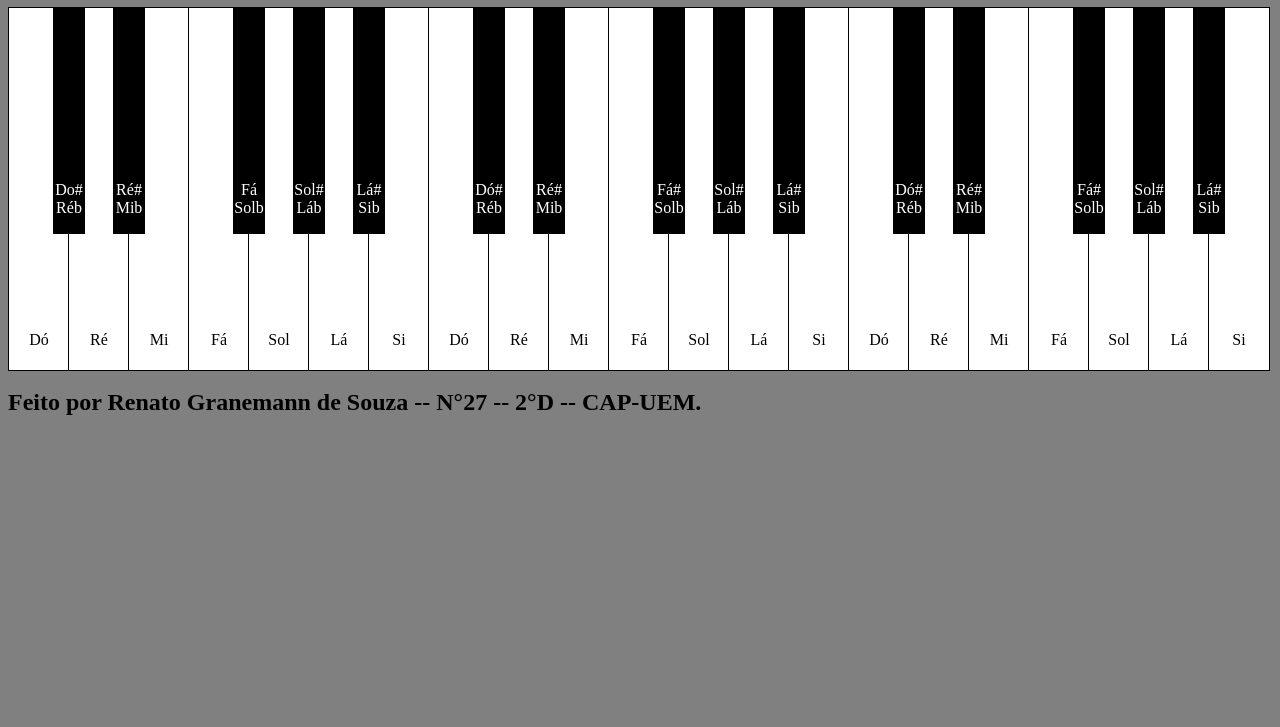
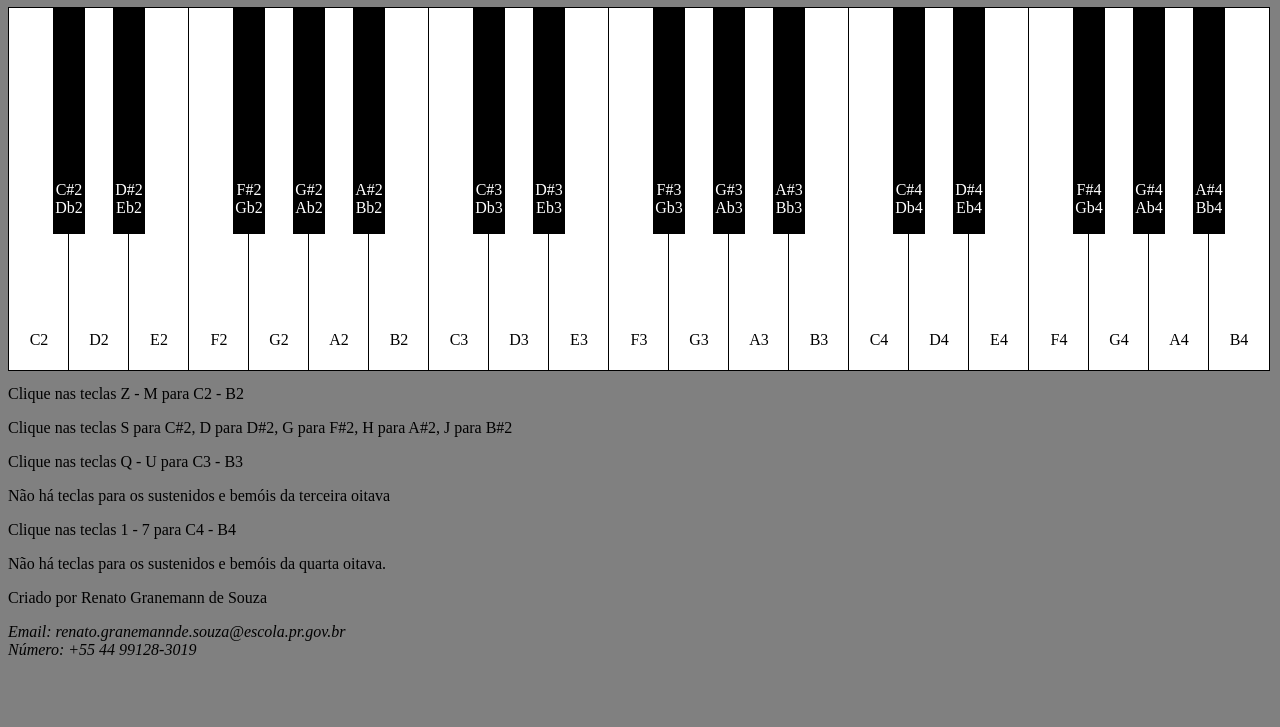
Before and after one commit to Renato-Granemann/Piano, a plain HTML site: page index.html in a window 1280 px wide. Shown: the part 73-800 px from the top of the page. Drawn offline with Linux system fonts and the light colour scheme; no server answers.

Commit message:
Estilo e informações index.html

```diff
--- a/index.html
+++ b/index.html
@@ -4,146 +4,161 @@
 <head>
     <meta charset="UTF-8">
     <meta name="viewport" content="width=device-width, initial-scale=1.0">
-    <title>Teclado</title>
+    <title>Piano</title>
     <link href="styles.css" rel="stylesheet">
 </head>
 
 <body>
-    <h1 class="title"> TECLADO</h1>
+    <h1 class="titulo"> Piano musical (C2 até B4)</h1>
     <div class="piano">
         <div class="primeira-oitava">
             <div class="key white C" data-note="C2">
-                <p class="nota">Dó</p>
+                <p class="nota"> C2</p>
             </div>
 
             <div class="key black C-sharp" data-note="C#2">
-                <p class="nota-tecla-preta">Do# Réb</p>
+                <p class="nota-tecla-preta">C#2 <br> Db2</p>
             </div>
 
             <div class="key white D" data-note="D2">
-                <p class="nota"> Ré </p>
+                <p class="nota"> D2 </p>
             </div>
 
             <div class="key black D-sharp" data-note="D#2">
-                <p class="nota-tecla-preta"> Ré# Mib</p>
+                <p class="nota-tecla-preta"> D#2 <br> Eb2</p>
             </div>
 
             <div class=" key white E" data-note="E2">
-                <p class="nota"> Mi </p>
+                <p class="nota"> E2 </p>
             </div>
 
             <div class=" key white F" data-note="F2">
-                <p class="nota"> Fá </p>
+                <p class="nota"> F2 </p>
             </div>
 
             <div class="key black F-sharp" data-note="F#2">
-                <p class="nota-tecla-preta"> Fá Solb </p>
+                <p class="nota-tecla-preta"> F#2 <br> Gb2 </p>
             </div>
 
             <div class=" key white G" data-note="G2">
-                <p class="nota"> Sol </p>
+                <p class="nota"> G2 </p>
             </div>
 
             <div class="key black G-sharp" data-note="G#2">
-                <p class="nota-tecla-preta"> Sol# Láb </p>
+                <p class="nota-tecla-preta"> G#2 <br> Ab2 </p>
             </div>
 
             <div class=" key white A" data-note="A2">
-                <p class="nota"> Lá </p>
+                <p class="nota"> A2 </p>
             </div>
 
             <div class="key black A-sharp" data-note="A#2">
-                <p class="nota-tecla-preta"> Lá# Sib </p>
+                <p class="nota-tecla-preta"> A#2 <br> Bb2 </p>
             </div>
 
             <div class=" key white B" data-note="B2">
-                <p class="nota"> Si </p>
+                <p class="nota"> B2 </p>
             </div>
         </div>
 
         <div class="segunda-oitava para-direita-1">
             <div class="key white C" data-note="C3">
-                <p class="nota">Dó</p>
+                <p class="nota">C3</p>
             </div>
             <div class="key black C-sharp" data-note="C#3">
-                <p class="nota-tecla-preta">Dó# Réb</p>
+                <p class="nota-tecla-preta">C#3 <br> Db3</p>
             </div>
             <div class="key white D" data-note="D3">
-                <p class="nota">Ré</p>
+                <p class="nota">D3</p>
             </div>
             <div class="key black D-sharp" data-note="D#3">
-                <p class="nota-tecla-preta">Ré# Mib</p>
+                <p class="nota-tecla-preta">D#3 <br> Eb3</p>
             </div>
             <div class="key white E" data-note="E3">
-                <p class="nota">Mi</p>
+                <p class="nota">E3</p>
             </div>
             <div class="key white F" data-note="F3">
-                <p class="nota">Fá</p>
+                <p class="nota">F3</p>
             </div>
             <div class="key black F-sharp" data-note="F#3">
-                <p class="nota-tecla-preta">Fá# Solb</p>
+                <p class="nota-tecla-preta">F#3 <br> Gb3</p>
             </div>
             <div class="key white G" data-note="G3">
-                <p class="nota">Sol</p>
+                <p class="nota">G3</p>
             </div>
             <div class="key black G-sharp" data-note="G#3">
-                <p class="nota-tecla-preta">Sol# Láb</p>
+                <p class="nota-tecla-preta">G#3 <br> Ab3</p>
             </div>
             <div class="key white A" data-note="A3">
-                <p class="nota">Lá</p>
+                <p class="nota">A3</p>
             </div>
             <div class="key black A-sharp" data-note="A#3">
-                <p class="nota-tecla-preta">Lá# Sib</p>
+                <p class="nota-tecla-preta">A#3 <br> Bb3</p>
             </div>
             <div class="key white B" data-note="B3">
-                <p class="nota">Si</p>
+                <p class="nota">B3</p>
             </div>
         </div>
 
 
         <div class="terceira-oitava para-direita-2">
             <div class="key white C" data-note="C4">
-                <p class="nota">Dó</p>
+                <p class="nota">C4</p>
             </div>
             <div class="key black C-sharp" data-note="C#4">
-                <p class="nota-tecla-preta">Dó# Réb</p>
+                <p class="nota-tecla-preta">C#4 <br> Db4</p>
             </div>
             <div class="key white D" data-note="D4">
-                <p class="nota">Ré</p>
+                <p class="nota">D4</p>
             </div>
             <div class="key black D-sharp" data-note="D#4">
-                <p class="nota-tecla-preta">Ré# Mib</p>
+                <p class="nota-tecla-preta">D#4 <br> Eb4</p>
             </div>
             <div class="key white E" data-note="E4">
-                <p class="nota">Mi</p>
+                <p class="nota">E4</p>
             </div>
             <div class="key white F" data-note="F4">
-                <p class="nota">Fá</p>
+                <p class="nota">F4</p>
             </div>
             <div class="key black F-sharp" data-note="F#4">
-                <p class="nota-tecla-preta">Fá# Solb</p>
+                <p class="nota-tecla-preta">F#4 <br> Gb4</p>
             </div>
             <div class="key white G" data-note="G4">
-                <p class="nota">Sol</p>
+                <p class="nota">G4</p>
             </div>
             <div class="key black G-sharp" data-note="G#4">
-                <p class="nota-tecla-preta">Sol# Láb</p>
+                <p class="nota-tecla-preta">G#4 <br> Ab4</p>
             </div>
             <div class="key white A" data-note="A4">
-                <p class="nota">Lá</p>
+                <p class="nota">A4</p>
             </div>
             <div class="key black A-sharp" data-note="A#4">
-                <p class="nota-tecla-preta">Lá# Sib</p>
+                <p class="nota-tecla-preta">A#4 <br> Bb4</p>
             </div>
             <div class="key white B" data-note="B4">
-                <p class="nota">Si</p>
+                <p class="nota">B4</p>
             </div>
         </div>
+
     </div>
+    <div class="instrucoes">
+        <p> Clique nas teclas Z - M para C2 - B2</p>
+        <p> Clique nas teclas S para C#2, D para D#2, G para F#2, H para A#2, J para B#2</p>
+        <p> Clique nas teclas Q - U para C3 - B3</p>
+        <p> Não há teclas para os sustenidos e bemóis da terceira oitava</p>
+        <p> Clique nas teclas 1 - 7 para C4 - B4</p>
+        <p> Não há teclas para os sustenidos e bemóis da quarta oitava.</p>
 
-    <h2 class="credito"> Feito por Renato Granemann de Souza -- N°27 -- 2°D -- CAP-UEM.</h2>
+    </div>
+    <script src="script.js"></script>
 
-    <script src="script.js"></script>
+    <footer>
+        <p>Criado por Renato Granemann de Souza</p>
+        <address>
+            Email: renato.granemannde.souza@escola.pr.gov.br<br>
+            Número: +55 44 99128-3019
+        </address>
+    </footer>
 </body>
 
 </html>
```
